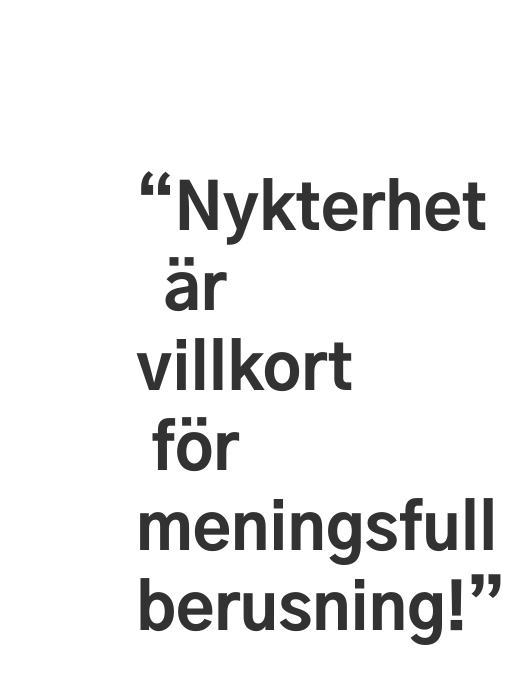
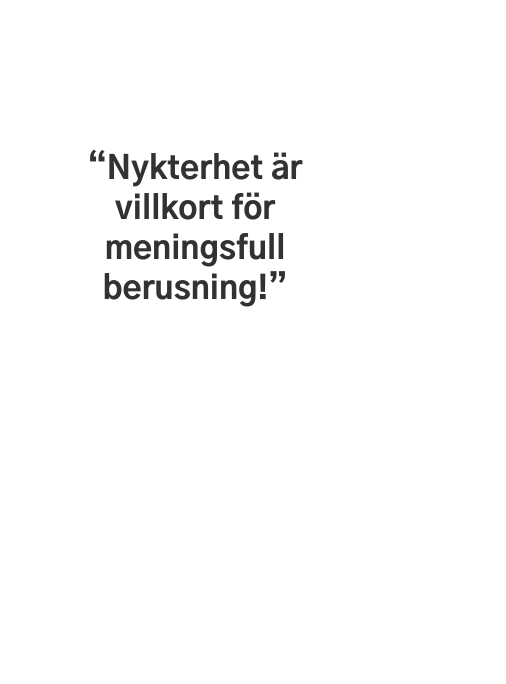
Before and after one commit to gorbiz/alkoholisten, a plain HTML site: page index.html in a window 390 px wide. Shown: the whole page, 506 px wide, since content can reach past the window. Drawn offline with Linux system fonts and the light colour scheme.

Commit message:
:art: looks better on mobile

```diff
--- a/index.html
+++ b/index.html
@@ -9,9 +9,9 @@
   <style>
     h1 {
       font-family: 'Gothic A1', sans-serif;
-      font-size: 4em;
+      font-size: 2em;
       opacity: 0.8;
-      padding: 2em;
+      padding: 4em 2em 0 2em;
       text-align: center;
     }
   </style>
```
